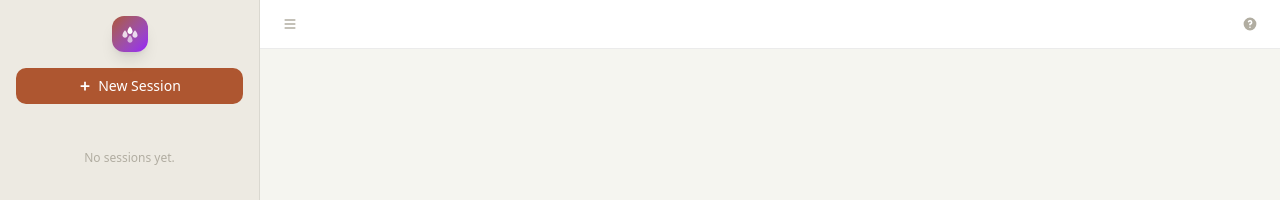
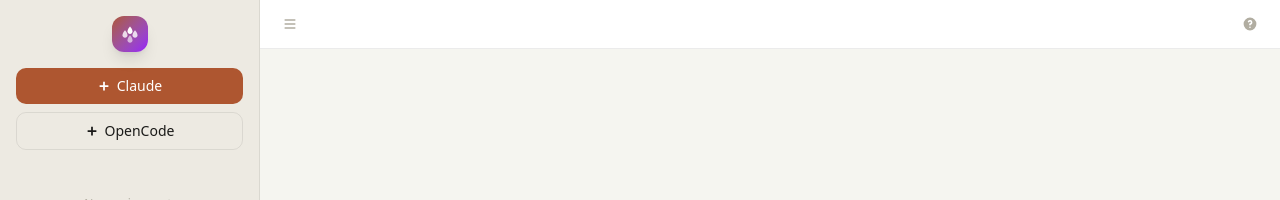
Before and after one commit to fosscode/fossclaw, a React (Vite) app in the folder web/: page / in a window 1280 px wide. Shown: the top 200 px of the page. Built offline with nearby package versions, Linux system fonts and the light colour scheme; no server answers.

Commit message:
Add separate Claude and OpenCode session buttons in sidebar

```diff
--- a/web/src/components/HomePage.tsx
+++ b/web/src/components/HomePage.tsx
@@ -62,8 +62,9 @@ export function HomePage() {
   const addRecentDir = useStore((s) => s.addRecentDir);
   const defaultModels = useStore((s) => s.defaultModels);
   const setDefaultModel = useStore((s) => s.setDefaultModel);
+  const homeProvider = useStore((s) => s.homeProvider);
   const [text, setText] = useState(prefilledText || "");
-  const [provider, setProvider] = useState<"claude" | "opencode">("claude");
+  const [provider, setProvider] = useState<"claude" | "opencode">(homeProvider);
   const [model, setModel] = useState(defaultModels.get("claude") || MODELS[0].value);
   const [ocModel, setOcModel] = useState(defaultModels.get("opencode") || "");
   const [ocModels, setOcModels] = useState<OpenCodeModel[]>([]);
@@ -107,6 +108,11 @@ export function HomePage() {
   useEffect(() => {
     textareaRef.current?.focus();
   }, []);
+
+  // Sync provider from store (when navigated from sidebar)
+  useEffect(() => {
+    setProvider(homeProvider);
+  }, [homeProvider]);
 
   // Keyboard shortcuts for provider and model selection
   useKeyboardShortcuts([
--- a/web/src/components/Sidebar.tsx
+++ b/web/src/components/Sidebar.tsx
@@ -109,11 +109,11 @@ export function Sidebar() {
     }
   }
 
-  function handleNewSession() {
+  function handleNewSession(provider: "claude" | "opencode") {
     if (currentSessionId) {
       disconnectSession(currentSessionId);
     }
-    useStore.getState().newSession();
+    useStore.getState().newSession(provider);
     if (window.innerWidth < 768) {
       useStore.getState().setSidebarOpen(false);
     }
@@ -212,16 +212,29 @@ export function Sidebar() {
           </div>
         </div>
 
+        <div className="space-y-2">
           <button
-          onClick={handleNewSession}
-          aria-label="Create new session"
+            onClick={() => handleNewSession("claude")}
+            aria-label="Create new Claude session"
             className="w-full py-2 px-3 text-sm font-medium rounded-[10px] bg-cc-primary hover:bg-cc-primary-hover text-white transition-colors duration-150 flex items-center justify-center gap-1.5 cursor-pointer"
           >
             <svg viewBox="0 0 16 16" fill="none" stroke="currentColor" strokeWidth="2" className="w-3.5 h-3.5">
               <path d="M8 3v10M3 8h10" />
             </svg>
-          New Session
+            Claude
           </button>
+
+          <button
+            onClick={() => handleNewSession("opencode")}
+            aria-label="Create new OpenCode session"
+            className="w-full py-2 px-3 text-sm font-medium rounded-[10px] bg-cc-bg-secondary hover:bg-cc-border text-cc-text-primary transition-colors duration-150 flex items-center justify-center gap-1.5 cursor-pointer border border-cc-border"
+          >
+            <svg viewBox="0 0 16 16" fill="none" stroke="currentColor" strokeWidth="2" className="w-3.5 h-3.5">
+              <path d="M8 3v10M3 8h10" />
+            </svg>
+            OpenCode
+          </button>
+        </div>
 
       </div>
 
--- a/web/src/store.ts
+++ b/web/src/store.ts
@@ -62,6 +62,8 @@ interface AppState {
   showPlaybookManager: boolean;
   showKeyboardShortcuts: boolean;
   homeResetKey: number;
+  homeProvider: "claude" | "opencode";
+  coderMode: boolean;
   recentDirs: string[];
   defaultModels: Map<"claude" | "opencode", string>;
 
@@ -74,7 +76,8 @@ interface AppState {
   setTaskPanelOpen: (open: boolean) => void;
   setShowPlaybookManager: (open: boolean) => void;
   setShowKeyboardShortcuts: (open: boolean) => void;
-  newSession: () => void;
+  toggleCoderMode: () => void;
+  newSession: (provider?: "claude" | "opencode") => void;
 
   // Linear actions
   setSidebarTab: (tab: "sessions" | "linear") => void;
@@ -206,6 +209,8 @@ export const useStore = create<AppState>((set) => ({
   showPlaybookManager: false,
   showKeyboardShortcuts: false,
   homeResetKey: 0,
+  homeProvider: "claude",
+  coderMode: false,
   recentDirs: (() => {
     if (typeof window === "undefined") return [];
     try { return JSON.parse(localStorage.getItem("cc-recent-dirs") || "[]"); }
@@ -254,7 +259,12 @@ export const useStore = create<AppState>((set) => ({
   setTaskPanelOpen: (open) => set({ taskPanelOpen: open }),
   setShowPlaybookManager: (open) => set({ showPlaybookManager: open }),
   setShowKeyboardShortcuts: (open) => set({ showKeyboardShortcuts: open }),
-  newSession: () => set((s) => ({ currentSessionId: null, homeResetKey: s.homeResetKey + 1 })),
+  toggleCoderMode: () => set((s) => ({ coderMode: !s.coderMode })),
+  newSession: (provider?: "claude" | "opencode") => set((s) => ({
+    currentSessionId: null,
+    homeResetKey: s.homeResetKey + 1,
+    homeProvider: provider ?? "claude",
+  })),
 
   // Load preferences from server (called on mount)
   loadPreferences: async () => {
```
Lines whose indentation alone changed are shown as unchanged.
